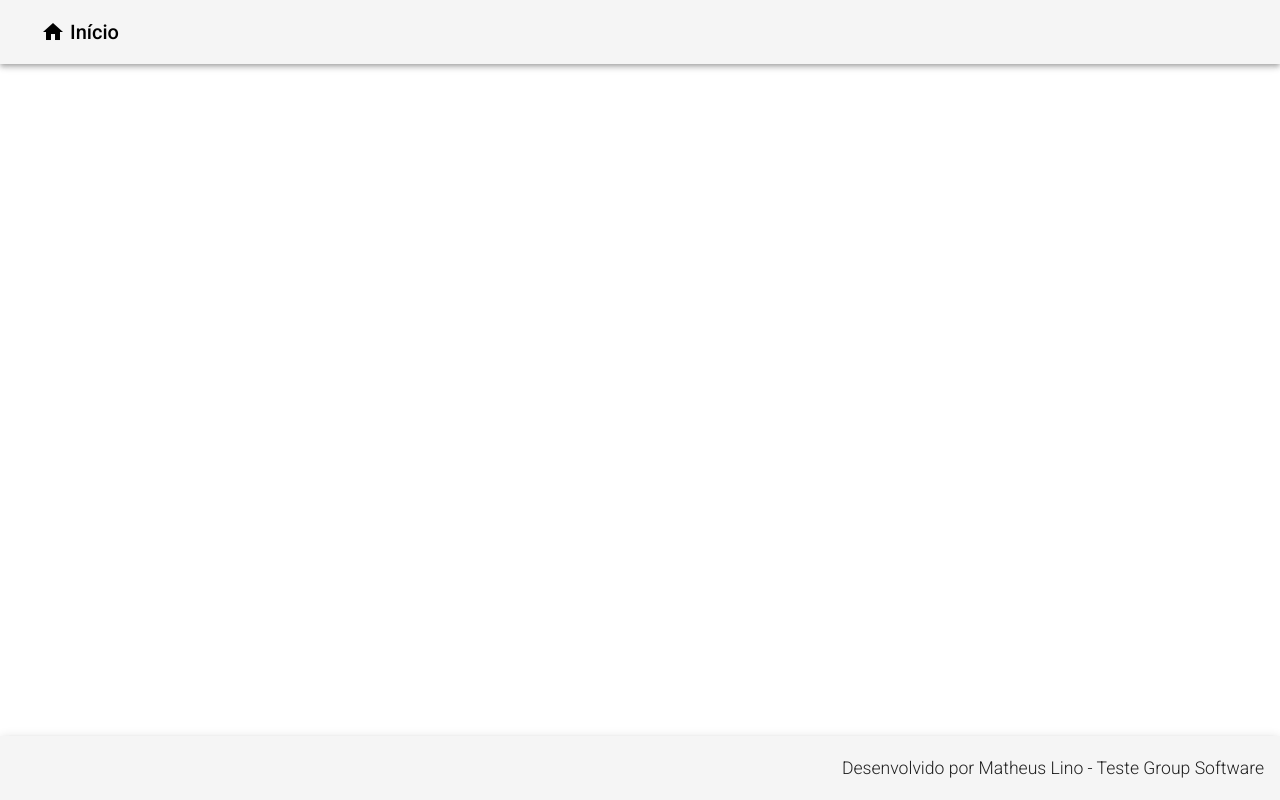
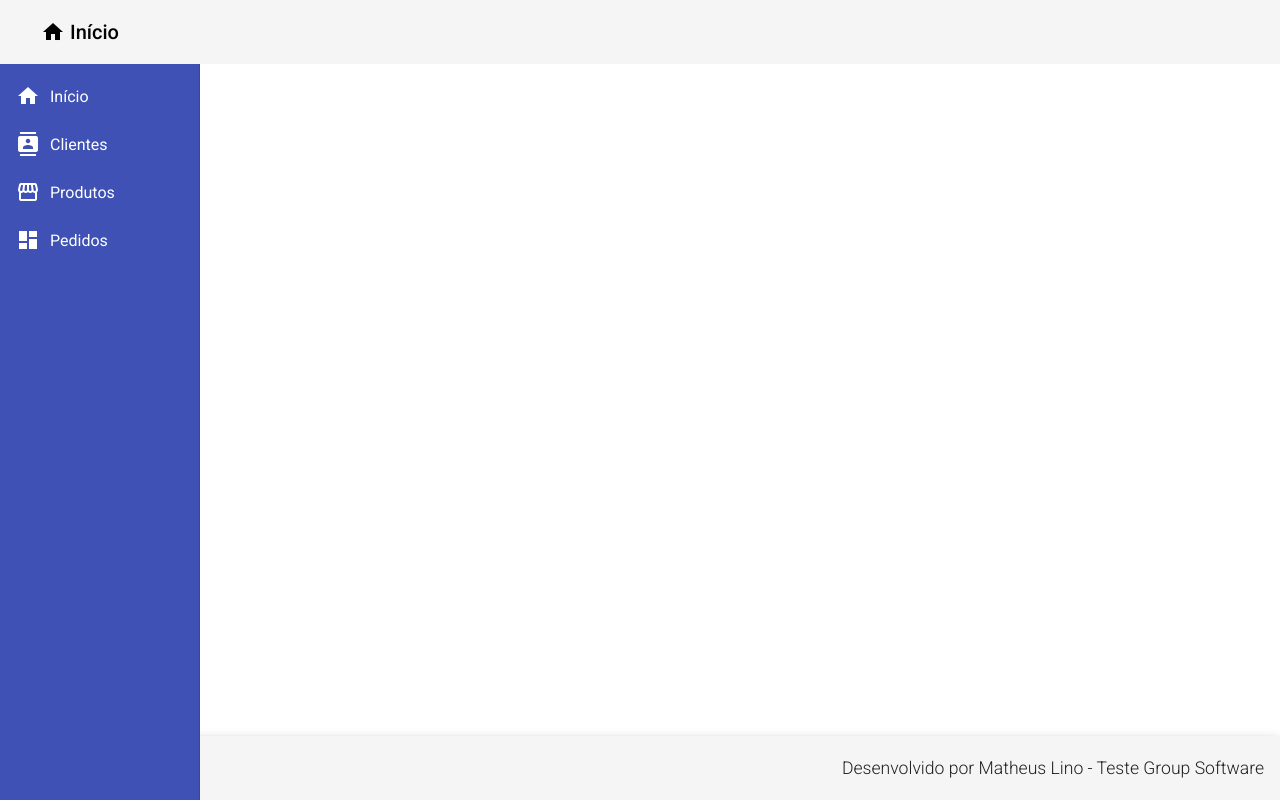
Before and after one commit to matheuspl/teste_angular, an Angular app: page / in a window 1280 px wide. Built offline with nearby package versions, Linux system fonts and the light colour scheme.

Commit message:
Criado nav component

```diff
--- a/src/app/app.component.html
+++ b/src/app/app.component.html
@@ -1,3 +1,3 @@
 <app-header></app-header>
-<!-- <app-nav></app-nav> -->
+<app-nav></app-nav>
 <app-footer></app-footer>
--- /dev/null
+++ b/src/app/components/template/nav/nav.component.css
@@ -0,0 +1,17 @@
+.sidenav {
+  background-color: #3f51b5;
+  width: 200px;
+}
+
+.sidenav a {
+  color: #ffffff;
+}
+
+.sidenav i {
+  padding-right: 10px;
+}
+
+.content {
+  padding : 16px;
+  background-color: #fff;
+}
--- /dev/null
+++ b/src/app/components/template/nav/nav.component.html
@@ -0,0 +1,39 @@
+<mat-sidenav-container class="container">
+  <mat-sidenav
+    class="sidenav"
+    mode="side"
+    opened
+    fixedInViewport="true"
+    fixedTopGap="64"
+  >
+    <mat-nav-list class="nav-list">
+      <a mat-list-item routerLink="/">
+        <i class="material-icons">
+          home
+        </i>
+        Início
+      </a>
+      <a mat-list-item routerLink="/clientes">
+        <i class="material-icons">
+          contacts
+        </i>
+        Clientes
+      </a>
+      <a mat-list-item routerLink="/produtos">
+        <i class="material-icons">
+          storefront
+        </i>
+        Produtos
+      </a>
+      <a mat-list-item routerLink="/pedidos">
+        <i class="material-icons">
+          dashboard
+        </i>
+        Pedidos
+      </a>
+    </mat-nav-list>
+  </mat-sidenav>
+  <mat-sidenav-content class="content">
+    <!-- <router-outlet></router-outlet> -->
+  </mat-sidenav-content>
+</mat-sidenav-container>
--- /dev/null
+++ b/src/app/components/template/nav/nav.component.ts
@@ -0,0 +1,15 @@
+import { Component, OnInit } from '@angular/core';
+
+@Component({
+  selector: 'app-nav',
+  templateUrl: './nav.component.html',
+  styleUrls: ['./nav.component.css']
+})
+export class NavComponent implements OnInit {
+
+  constructor() { }
+
+  ngOnInit(): void {
+  }
+
+}
```
Also changed, not shown: src/app/app.module.ts (+8 -2 lines).
